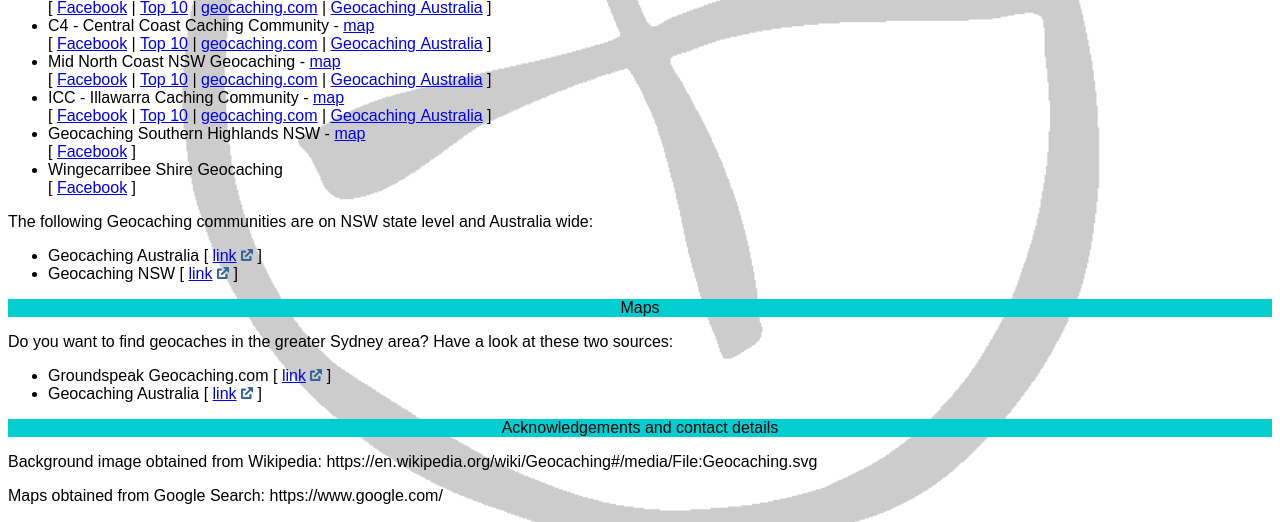
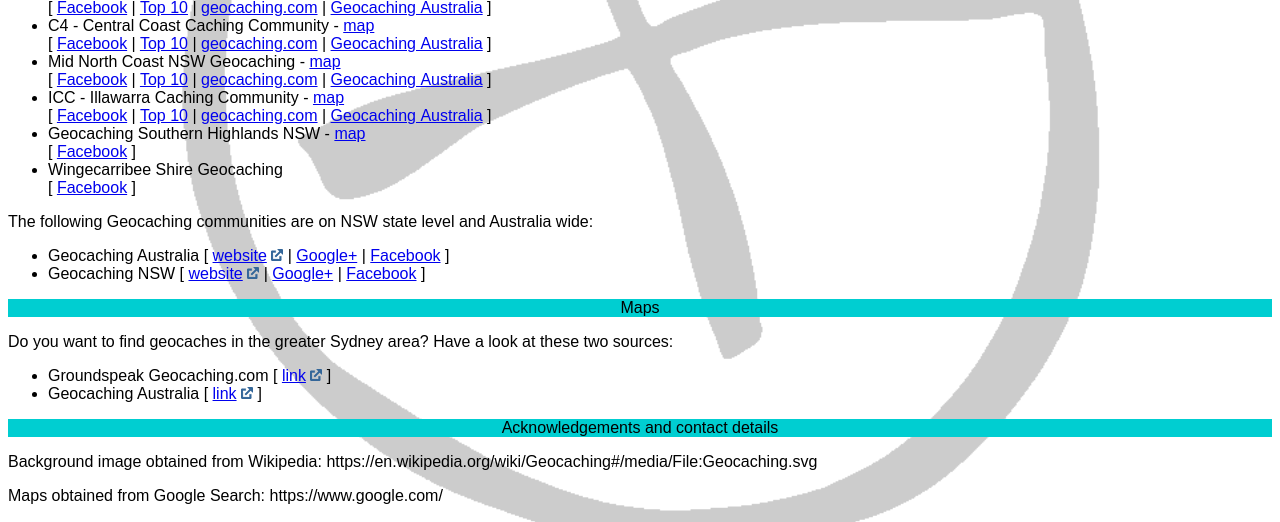
Before and after one commit to MavEtJu/geocaching.sydney, a PHP site: page / in a window 1280 px wide. Shown: the part 409-931 px from the top of the page. Run offline with PHP 8.4, Linux system fonts and the light colour scheme.

Commit message:
Add Google+ and Facebook links to associations

```diff
--- a/associations.txt
+++ b/associations.txt
@@ -1,4 +1,9 @@
-Geocaching Australia
-http://geocaching.com.au/
-Geocaching NSW
-http://geocaching.com.au/
+Name: Geocaching Australia
+Website: http://geocaching.com.au/
+GooglePlus: https://plus.google.com/+geocachingaustralia
+Facebook: https://www.facebook.com/Geocaching-Australia-117269041697791/
+
+Name: Geocaching NSW
+Website: http://geocachingnsw.asn.au/
+GooglePlus: https://plus.google.com/115622323296013038597
+Facebook: https://www.facebook.com/geocachingnsw/
--- a/index.php
+++ b/index.php
@@ -54,7 +54,7 @@ function html_communities()
 	    and Australia wide:
 	    </p>
 <?php
-	    showlinks("associations.txt");
+	    showassociations("associations.txt");
 ?>
 	</div>
 	<div class="col communities_map">
@@ -218,6 +218,70 @@ function showlinks($filename)
     echo "</ul>\n";
 }
 
+function showassociations($filename)
+{
+    $a = file_get_contents($filename);
+    $as = explode("\n", $a);
+
+    $first = 0;
+    $data = array();
+
+    echo "<ul>\n";
+    foreach ($as as $a) {
+    	if ($a == "") {
+	    echo "<li>$data[name]";
+	    $first = 0;
+
+	    if (isset($data["website"])) {
+	    	if ($first++ == 0)
+		    echo " [ ";
+		echo "<a href=\"$data[website]\">website</a>&nbsp;<img src=\"images/link-external.png\">";
+	    }
+
+	    if (isset($data["googleplus"])) {
+	    	if ($first++ == 0)
+		    echo " [ ";
+		else
+		    echo " | ";
+		echo "<a href=\"$data[googleplus]\">Google+</a>";
+	    }
+
+	    if (isset($data["facebook"])) {
+	    	if ($first++ == 0)
+		    echo " [ ";
+		else
+		    echo " | ";
+		echo "<a href=\"$data[facebook]\">Facebook</a>";
+	    }
+
+	    if ($first != 0)
+		echo " ] ";
+	    echo "</li>\n";
+
+	    $data = array();
+	    continue;
+	}
+
+	if (substr($a, 0, 6) == "Name: ") {
+	    $data["name"] = substr($a, 6);
+	    continue;
+	}
+	if (substr($a, 0, 9) == "Website: ") {
+	    $data["website"] = substr($a, 9);
+	    continue;
+	}
+	if (substr($a, 0, 10) == "Facebook: ") {
+	    $data["facebook"] = substr($a, 10);
+	    continue;
+	}
+	if (substr($a, 0, 12) == "GooglePlus: ") {
+	    $data["googleplus"] = substr($a, 12);
+	    continue;
+	}
+    }
+    echo "</ul>\n";
+}
+
 function showcommunity($filename)
 {
     $a = file_get_contents($filename);
```
